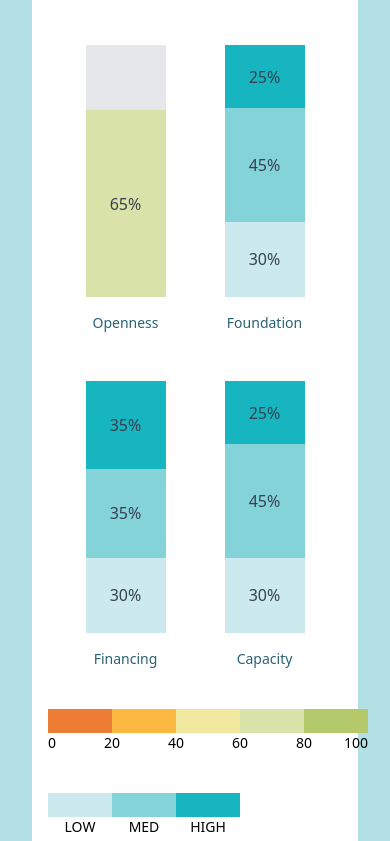
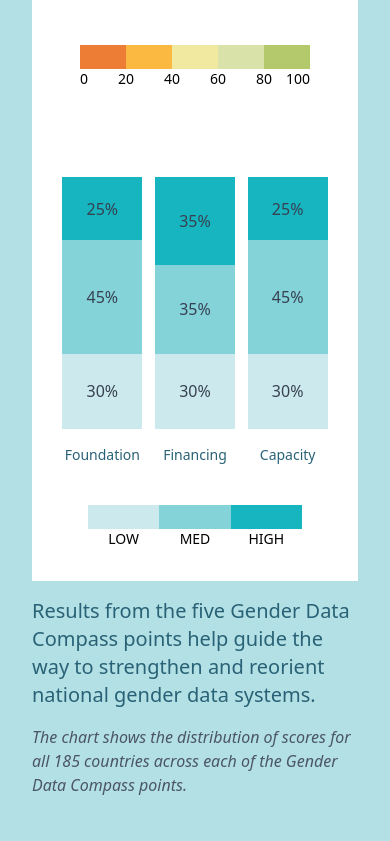
Before and after one commit to Sharvadze/gdc, a plain HTML site: page index.html in a window 390 px wide. Shown: the part 2259-3100 px from the top of the page. Drawn offline with nearby package versions, Linux system fonts and the light colour scheme.

Commit message:
adjust the legend so that each set of colors extends fully beneath the bars that they apply to

```diff
--- a/index.html
+++ b/index.html
@@ -127,7 +127,7 @@
           <div class="lg:flex my-8">
             <div class="w-full">
               <div class="bg-white pb-4">
-                <div class="flex grid grid-cols-2 md:grid-cols-4 lg:grid-cols-6 justify-items-center gap-12 p-12 pb-6" id="container">
+                <div class="flex grid grid-cols-3 lg:grid-cols-6 justify-items-center gap-12 p-12 pb-6">
                   <div class="flex flex-col flex-nowrap justify-end w-20 h-72 bg-gray-200 overflow-hidden">
                     <div class="bg-cgreen2 overflow-hidden text-gray-700 flex items-center" role="progressbar" style="height: 65%" aria-valuenow="65" aria-valuemin="0" aria-valuemax="100"><span class="w-full text-center">65%</span></div>
                     <span class="bg-white pt-4 block text-center text-navy text-sm">Overall</span>
@@ -142,6 +142,33 @@
                     <div class="bg-cgreen2 overflow-hidden text-gray-700 flex items-center" role="progressbar" style="height: 65%" aria-valuenow="65" aria-valuemin="0" aria-valuemax="100"><span class="w-full text-center">65%</span></div>
                     <span class="bg-white pt-4 block text-center text-navy text-sm">Openness</span>
                   </div>
+
+                  <div class="col-span-3 w-full lg:hidden">
+                    <ul class="list-none flex uppercase text-sm lg:pl-12 pb-10 lg:pb-0">
+                      <li class="text-left w-1/5">
+                        <div class="lg:w-20 h-6 bg-corange"></div>
+                        0
+                      </li>
+                      <li class="text-left w-1/5">
+                        <div class="lg:w-20 h-6 bg-cyellow2"></div>
+                        <span class="-ml-2">20</span>
+                      </li>
+                      <li class="text-left w-1/5">
+                        <div class="lg:w-20 h-6 bg-cyellow1"></div>
+                        <span class="-ml-2">40</span>
+                      </li>
+                      <li class="text-left w-1/5">
+                        <div class="lg:w-20 h-6 bg-cgreen2"></div>
+                        <span class="-ml-2">60</span>
+                      </li>
+                      <li class="text-left w-1/5">
+                        <div class="lg:w-20 h-6 bg-cgreen1"></div>
+                        <span class="-ml-2">80</span>
+                        <div class="float-right">100</div>
+                      </li>
+                    </ul>
+                  </div>
+
 
                   <div class="flex flex-col flex-nowrap justify-end w-20 h-72 bg-gray-200 overflow-hidden">
                     <div class="flex flex-col justify-center overflow-hidden text-center text-gray-700 bg-cteal1" role="progressbar" style="height: 25%" aria-valuenow="25" aria-valuemin="0" aria-valuemax="100">25%</div>
@@ -166,48 +193,49 @@
                 </div>
 
                 <div class="p-4 lg:flex">
-                  <div class="lg:w-2/3">
-                    <ul class="list-none inline-flex uppercase text-sm lg:pl-12 pb-10 lg:pb-0">
-                      <li class="text-left">
-                        <div class="w-16 lg:w-20 h-6 bg-corange"></div>
+                  <div class="lg:w-1/2 hidden lg:block">
+                    <ul class="list-none flex uppercase text-sm lg:pl-12 pb-10 lg:pb-0 px-10">
+                      <li class="text-left w-1/5">
+                        <div class="lg:w-20 h-6 bg-corange"></div>
                         0
                       </li>
-                      <li class="text-left">
-                        <div class="w-16 lg:w-20 h-6 bg-cyellow2"></div>
+                      <li class="text-left w-1/5">
+                        <div class="lg:w-20 h-6 bg-cyellow2"></div>
                         <span class="-ml-2">20</span>
                       </li>
-                      <li class="text-left">
-                        <div class="w-16 lg:w-20 h-6 bg-cyellow1"></div>
+                      <li class="text-left w-1/5">
+                        <div class="lg:w-20 h-6 bg-cyellow1"></div>
                         <span class="-ml-2">40</span>
                       </li>
-                      <li class="text-left">
-                        <div class="w-16 lg:w-20 h-6 bg-cgreen2"></div>
+                      <li class="text-left w-1/5">
+                        <div class="lg:w-20 h-6 bg-cgreen2"></div>
                         <span class="-ml-2">60</span>
                       </li>
-                      <li class="text-left">
-                        <div class="w-16 lg:w-20 h-6 bg-cgreen1"></div>
+                      <li class="text-left w-1/5">
+                        <div class="lg:w-20 h-6 bg-cgreen1"></div>
                         <span class="-ml-2">80</span>
                         <div class="float-right">100</div>
                       </li>
                     </ul>
                   </div>
-                  <div class="lg:w-1/3 lg:text-right">
-                    <ul class="list-none inline-flex uppercase text-sm pr-10">
-                      <li class="text-center">
-                        <div class="w-16 h-6 bg-cteal3"></div>
+                  <div class="lg:w-1/2 lg:text-right">
+                    <ul class="list-none flex uppercase text-sm px-10">
+                      <li class="text-center w-1/3">
+                        <div class="h-6 bg-cteal3"></div>
                         Low
                       </li>
-                      <li class="text-center">
-                        <div class="w-16 h-6 bg-cteal2"></div>
+                      <li class="text-center w-1/3">
+                        <div class="h-6 bg-cteal2"></div>
                         Med
                       </li>
-                      <li class="text-center">
-                        <div class="w-16 h-6 bg-cteal1"></div>
+                      <li class="text-center w-1/3">
+                        <div class="h-6 bg-cteal1"></div>
                         High
                       </li>
                     </ul>
                   </div>
                 </div>
+
               </div>
             </div>
             <div class="pt-4 lg:w-1/5 lg:px-4 lg:pt-0">
```
